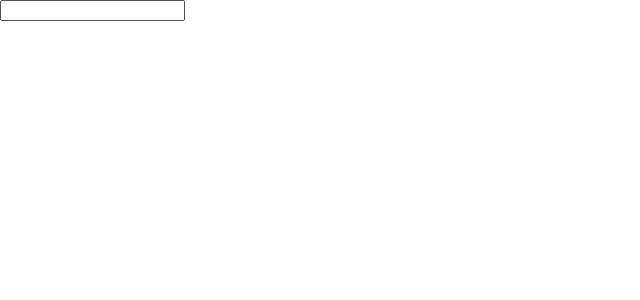
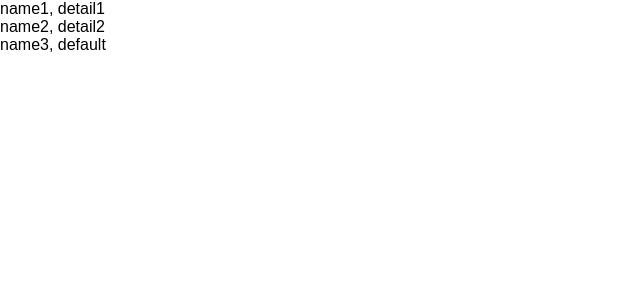
Before and after one commit to TsunaH/udemy-react-redux-crud-application, a React (Create React App) app: page / in a window 1280 px wide. Shown: the top 300 px of the page, without its empty margins (0-640 px from the left). Built offline with nearby package versions, Linux system fonts and the light colour scheme.

Commit message:
learn props of component

```diff
--- a/src/App.js
+++ b/src/App.js
@@ -4,12 +4,21 @@ function App() {
   return (<div>Hello World!</div>);
 }
 */
-class App extends Component{
+/*
+const testArr = [
+  {title: "name1", detail: "detail1"},
+  {title: "name2", detail: "detail2"},
+]
+*/
+//class App extends Component{
+const App = () => {
+
 /*
   render() {
    const change = "Hello Japan";
    const dom = <h1 className="test">{change}</h1>;
    return dom;
+  }
 */
 /*
    return React.createElement(
@@ -18,8 +27,33 @@ class App extends Component{
 	"Hello, World"
    );
 */
+/*
   render() {
     return <input type="text" onClick={() => {console.log("text click")}}     />;
   }
+*/
+  const testArr = [
+     {title: "name1", detail: "detail1"},
+     {title: "name2", detail: "detail2"},
+     {title: "name3"}
+  ]
+
+//  render(){
+    return (
+         testArr.map((val) => {
+           return <Component_test props1={val.title} props2={val.detail}/>
+         })
+    )
+//  }
+
 }
+
+const Component_test = (val) => {
+	return <div>{val.props1}, {val.props2}</div>
+}
+Component_test.defaultProps = {
+  props2: "default"
+}
+
+
 export default App;
```
